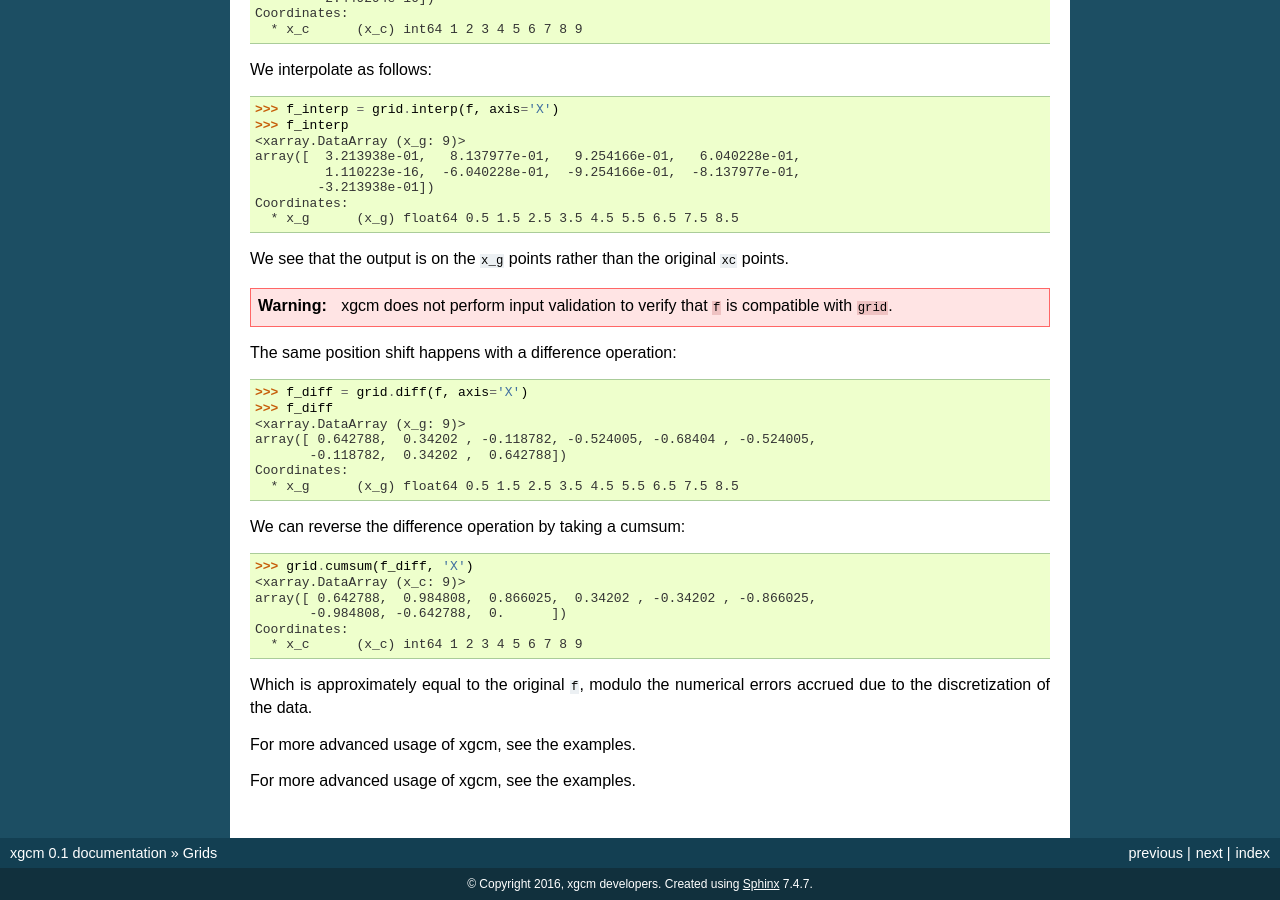
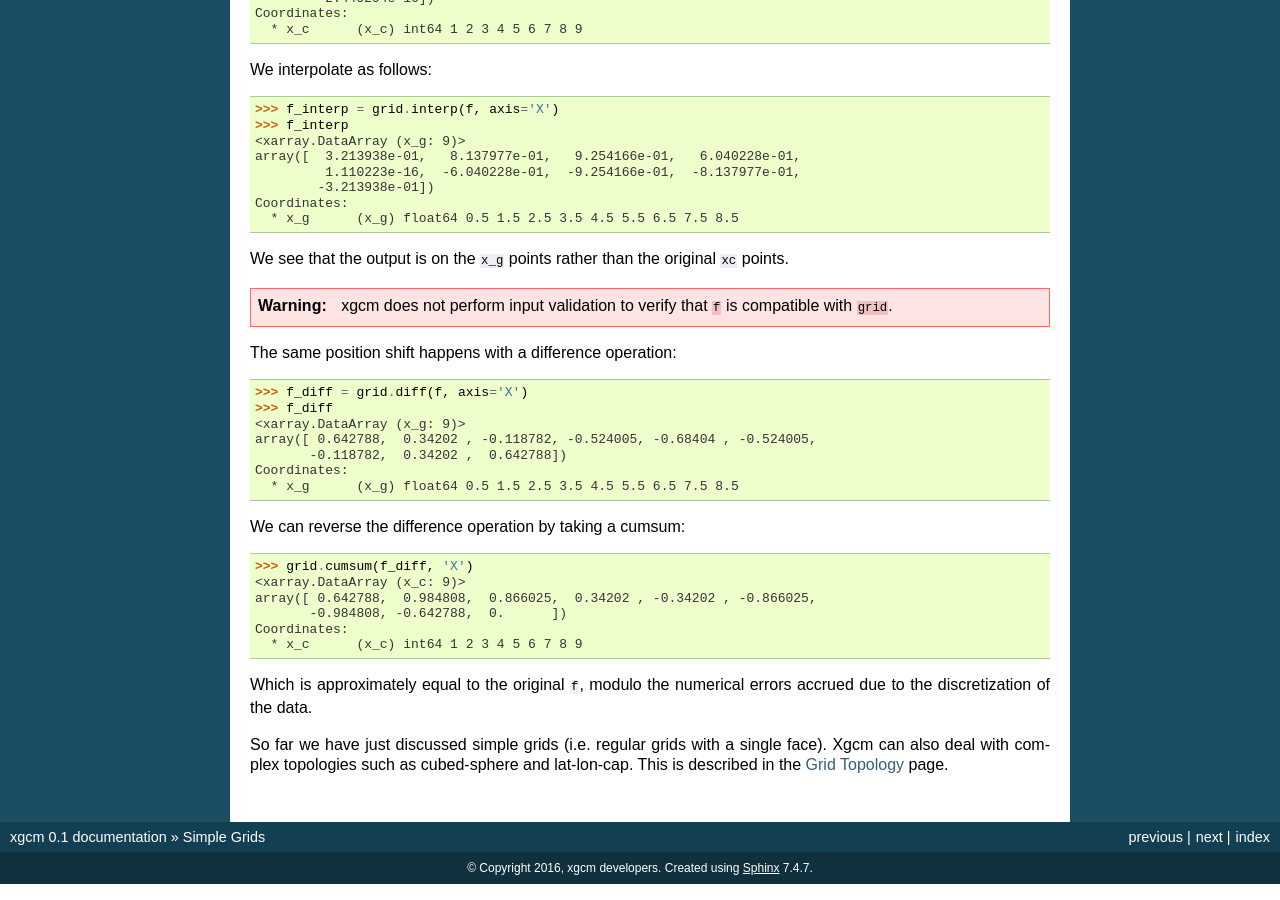
Before and after one commit to xgcm/xgcm, a Sphinx documentation site: the page built from doc/grids.rst, in a window 1280 px wide and 900 px high, scrolled down 3539 px. Built offline with Sphinx 7.4.7, drawn with Linux system fonts in a browser that asks for light colours; pages that are not in the unit, such as notebooks, are missing from menus; some of the changed text lies outside the part shown.

Commit message:
started on docs

```diff
--- a/doc/grids.rst
+++ b/doc/grids.rst
@@ -1,5 +1,7 @@
-Grids
------
+.. _grids:
+
+Simple Grids
+------------
 
 General Concepts
 ~~~~~~~~~~~~~~~~
@@ -255,9 +257,11 @@ We can reverse the difference operation by taking a cumsum:
 Which is approximately equal to the original ``f``, modulo the numerical errors
 accrued due to the discretization of the data.
 
-For more advanced usage of xgcm, see the examples.
-
-For more advanced usage of xgcm, see the examples.
+So far we have just discussed simple grids (i.e. regular grids with a single
+face).
+Xgcm can also deal with complex topologies such as cubed-sphere and
+lat-lon-cap.
+This is described in the :ref:`grid_topology` page.
 
 .. _Arakawa Grids: https://en.wikipedia.org/wiki/Arakawa_grids
 .. _xarray: http://xarray.pydata.org
```
Also changed, not shown: doc/grid_topology.rst (added, +11 -0 lines).
